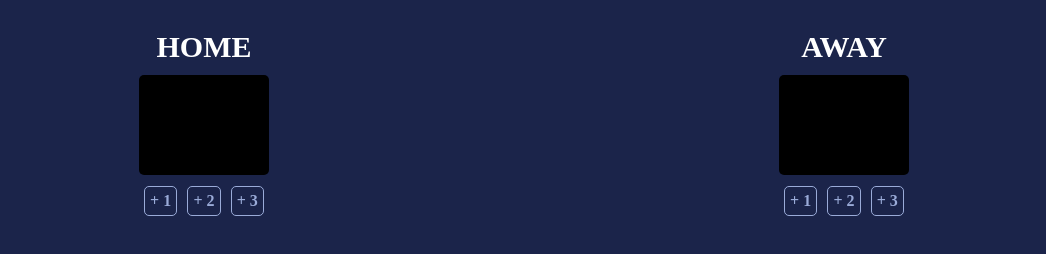
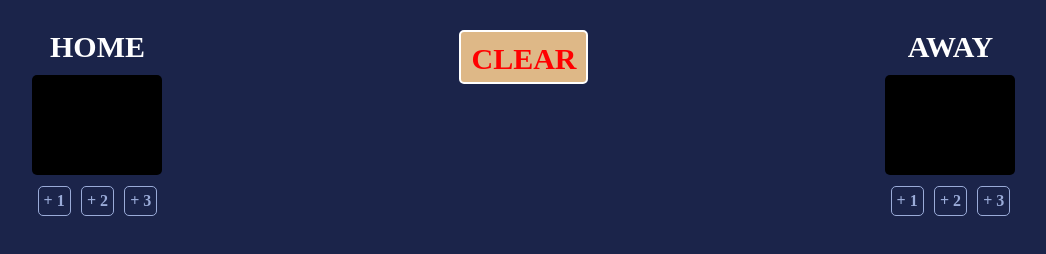
Before and after one commit to LanaAdekola/-calculator, a plain HTML site: page index.html in a window 1280 px wide. Shown: the whole page, without its empty margins (116-1162 px from the left). Drawn offline with nearby package versions, Linux system fonts and the light colour scheme.

Commit message:
update finished

```diff
--- a/index.css
+++ b/index.css
@@ -15,7 +15,7 @@ h3 {
 
 }
 
-#hs {
+#hs, #As{
    background: black;
    height: 100px;
    width: 120px;
@@ -28,7 +28,7 @@ h3 {
    font-size: 80px;
    text-align: center;
 }
-.add1 {
+.add1, .add2 {
    display: flex;
     justify-content: space-around;
     margin-top: -30px;
@@ -37,11 +37,6 @@ h3 {
 
 }
 
-#a1 {
- border: 1px solid;
-    padding: 5px;
-    border-radius: 5px;
-}
 h1{
     color: white;
     background: darkgreen;
@@ -50,58 +45,20 @@ h1{
     border: 4px solid;
     border-radius: 10px
 }
-#a2 {
+#a2, #a1, #a3, #b1, #b2, #b3 {
      border: 1px solid;
     padding: 5px;
     border-radius: 5px;
-}
-#a3 {
-     border: 1px solid;
-    padding: 5px;
-    border-radius: 5px;
+    cursor: pointer;
 }
 
-#As {
-     background: black;
-   height: 100px;
-   width: 120px;
-   padding-left: 5px;
-   padding-right: 5px;
-   margin-top: -20px;
-   margin-bottom: 20px;
+
+#clear {
+    border: 2px solid white;
     border-radius: 5px;
-   color: indianred;
-   font-size: 80px;
-   text-align: center;
-
-
+    color: red;
+    padding: 10px;
+    background: burlywood;
+    height: 30px;
+    cursor: pointer;
 }
-.add2 {
-    display: flex;
-    justify-content: space-around;
-    margin-top: -30px;
-    color:  #9AABD8;
-    font-family: 'Cursed Timer ULiL';
-
-}
-#b1 {
-    border: 1px solid;
-    padding: 5px;
-    border-radius: 5px;
-    font-family: 'Cursed Timer ULiL';
-
-
-}
-
-#b2 {
-    border: 1px solid;
-    padding: 5px;
-    border-radius: 5px;
-    font-family: 'Cursed Timer ULiL';
-
-}
-#b3 {
-    border: 1px solid;
-    padding: 5px;
-    border-radius: 5px;
-}
--- a/index.html
+++ b/index.html
@@ -13,6 +13,7 @@
                     <h4 id="a3" onclick="h3()">+ 3</h4>
                 </div>
             </div>
+                <h3 id="clear">CLEAR</h3>
             <div>
                 <h3>AWAY</h3>
                 <h2 id="As"></h2>
--- a/index.js
+++ b/index.js
@@ -1,5 +1,7 @@
 let hs = document.getElementById('hs')
 let As = document.getElementById('As')
+let clear = document.getElementById('clear')
+
 
 let nn = 0
 let vount = 0
@@ -29,3 +31,8 @@ function A3 () {
     vount += 3
     As.textContent = vount
 }
+
+clear.addEventListener("click", function () {
+    As.textContent = ""
+    hs.textContent = ""
+})
```
